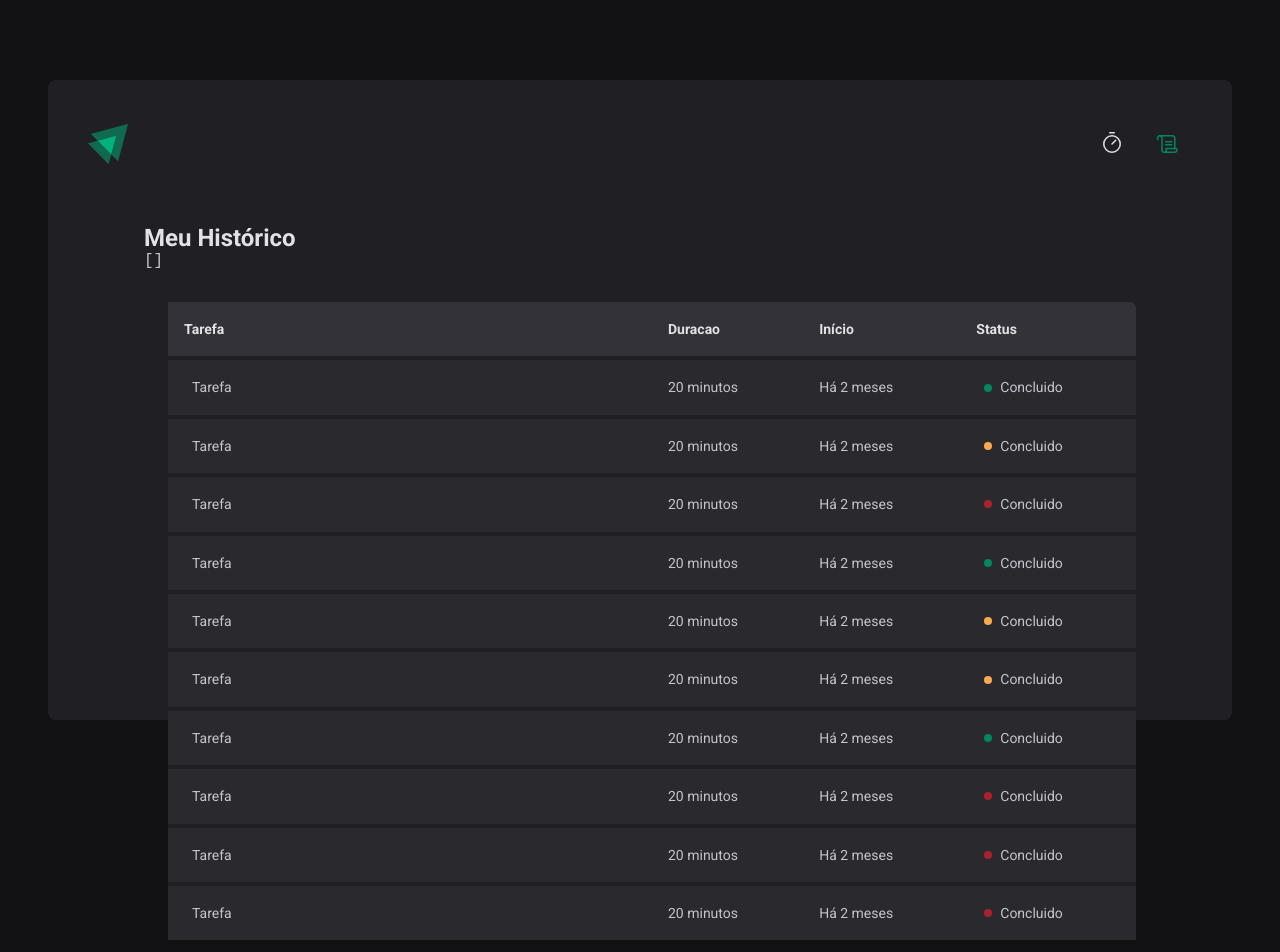
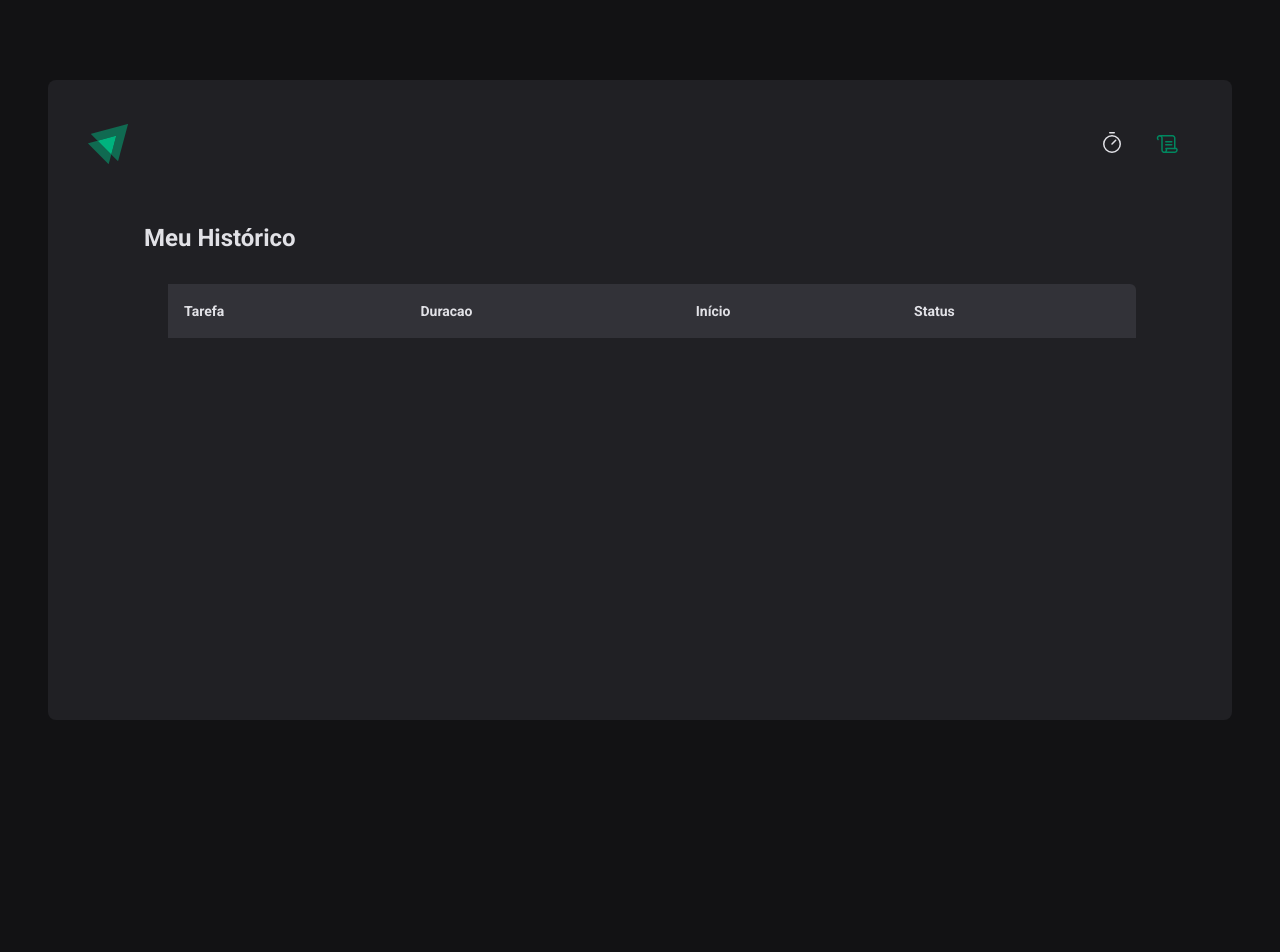
Before and after one commit to raphael-aciardi/Ignite-Timer, a React (Vite) app: page /history in a window 1280 px wide. Shown: the top 952 px of the page. After the commit the page ends 800 px from the top, so only its background shows below. Built offline with nearby package versions, Linux system fonts and the light colour scheme.

Commit message:
Using context in the history page

```diff
--- a/src/context/CyclesContext.tsx
+++ b/src/context/CyclesContext.tsx
@@ -62,7 +62,6 @@
     setCycles((state) => [...state, newCycle])
     setActiveCycleId(id)
     setAmountSecondsPassed(0)
-    //reset()
   }
 
   function interruptCurrentCycle() {
--- a/src/pages/History/index.tsx
+++ b/src/pages/History/index.tsx
@@ -1,6 +1,8 @@
 import { useContext } from "react";
+import { formatDistanceToNow } from 'date-fns'
 import { HistoryContainer, HistoryList, Status } from "./styles";
 import { CyclesContext } from "../../context/CyclesContext";
+import { ptBR } from "date-fns/locale";
 
 export function History() {
 
@@ -10,9 +12,6 @@
         <HistoryContainer>
             <h1>Meu Histórico</h1>
 
-        <pre>
-            {JSON.stringify(cycles, null, 2)}
-        </pre>
 
             <HistoryList>
                 <table>
@@ -25,66 +24,31 @@
                         </tr>
                     </thead>
                     <tbody>
-                    <tr>
-                        <td>Tarefa</td>
-                        <td>20 minutos</td>
-                        <td>Há 2 meses</td>
-                        <td><Status statusColor="green">Concluido</Status></td>
+                        {cycles.map((cycle) => {
+                            return (
+                                <tr key={cycle.id}>
+                                    <td>{cycle.task}</td>
+                                    <td>{cycle.minutesAmount} minutos</td>
+                                    <td>{formatDistanceToNow(cycle.startDate, {
+                                        addSuffix: true,
+                                        locale: ptBR
+                                    })}</td>
+                                    <td>
+                                        {cycle.fineshedDate && (
+                                            <Status statusColor="green">Concluido</Status>)
+                                        }
+
+                                        {cycle.interrupdatedDate && (
+                                            <Status statusColor="red">Interrompido</Status>)
+                                        }
+
+                                        {(!cycle.fineshedDate && !cycle.interrupdatedDate) && (
+                                            <Status statusColor="yellow">Em andamento</Status>)
+                                        }
+                                    </td>
                                 </tr>
-                    <tr>
-                        <td>Tarefa</td>
-                        <td>20 minutos</td>
-                        <td>Há 2 meses</td>
-                        <td><Status statusColor="yellow">Concluido</Status></td>
-                    </tr>
-                    <tr>
-                        <td>Tarefa</td>
-                        <td>20 minutos</td>
-                        <td>Há 2 meses</td>
-                        <td><Status statusColor="red">Concluido</Status></td>
-                    </tr>
-                    <tr>
-                        <td>Tarefa</td>
-                        <td>20 minutos</td>
-                        <td>Há 2 meses</td>
-                        <td><Status statusColor="green">Concluido</Status></td>
-                    </tr>
-                    <tr>
-                        <td>Tarefa</td>
-                        <td>20 minutos</td>
-                        <td>Há 2 meses</td>
-                        <td><Status statusColor="yellow">Concluido</Status></td>
-                    </tr>
-                    <tr>
-                        <td>Tarefa</td>
-                        <td>20 minutos</td>
-                        <td>Há 2 meses</td>
-                        <td><Status statusColor="yellow">Concluido</Status></td>
-                    </tr>
-                    <tr>
-                        <td>Tarefa</td>
-                        <td>20 minutos</td>
-                        <td>Há 2 meses</td>
-                        <td><Status statusColor="green">Concluido</Status></td>
-                    </tr>
-                    <tr>
-                        <td>Tarefa</td>
-                        <td>20 minutos</td>
-                        <td>Há 2 meses</td>
-                        <td><Status statusColor="red">Concluido</Status></td>
-                    </tr>
-                    <tr>
-                        <td>Tarefa</td>
-                        <td>20 minutos</td>
-                        <td>Há 2 meses</td>
-                        <td><Status statusColor="red">Concluido</Status></td>
-                    </tr>
-                    <tr>
-                        <td>Tarefa</td>
-                        <td>20 minutos</td>
-                        <td>Há 2 meses</td>
-                        <td><Status statusColor="red">Concluido</Status></td>
-                    </tr>
+                            )
+                        })}
                     </tbody>
                 </table>
             </HistoryList>
--- a/src/pages/Home/index.tsx
+++ b/src/pages/Home/index.tsx
@@ -32,7 +32,12 @@
         }
     })
 
-    const { handleSubmit, watch, /*reset*/ } = newCycleForm
+    const { handleSubmit, watch, reset } = newCycleForm
+
+    function handleCreateNewCycle(data: NewCycleFormData) {
+        createNewCycle(data)
+        reset()
+    }
 
     const task = watch('task')
     const isSubmitDisabled = !task
```
Lines whose indentation alone changed are shown as unchanged.
